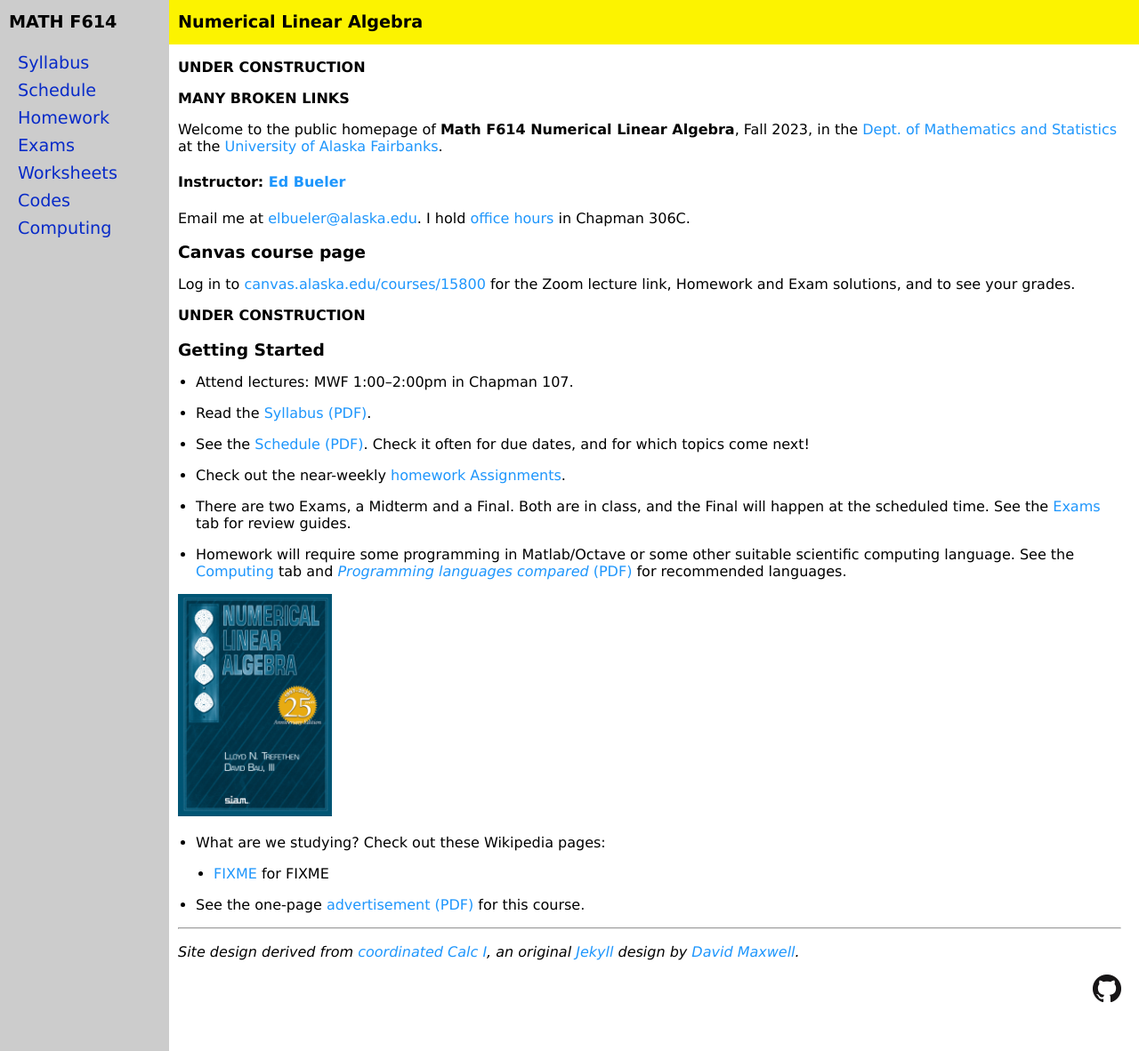
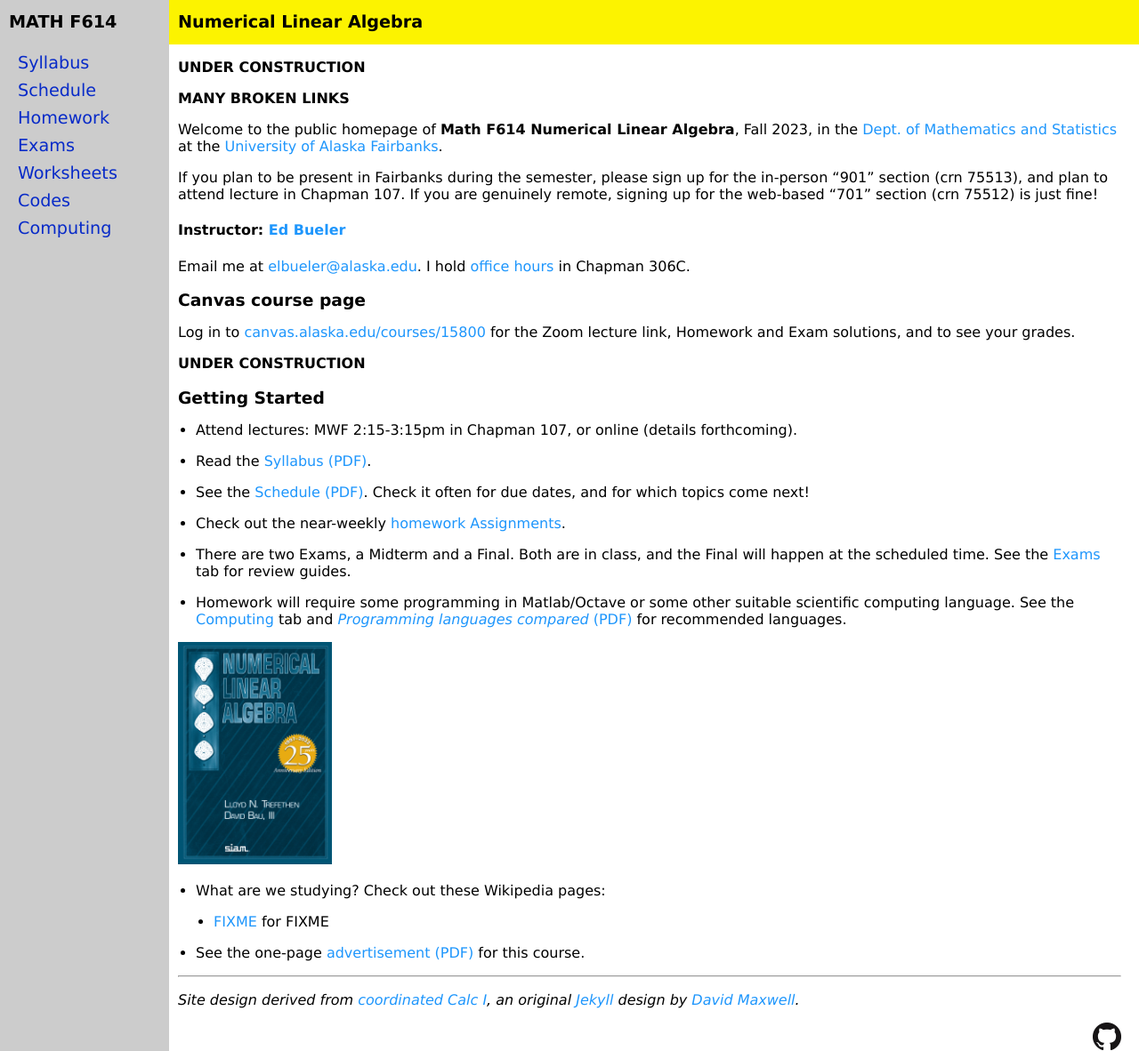
Before and after one commit to bueler/nla, a Jekyll site: the page built from index.md, in a window 1280 px wide and 1182 px high. Shown: the whole window at 89% size. Built offline with Jekyll 4.4.1, drawn with Linux system fonts in a browser that asks for light colours.

Commit message:
clarify in-person vs online

```diff
--- a/index.md
+++ b/index.md
@@ -8,6 +8,8 @@ title: Bueler's Math F614 in Fall 2023 at UAF
 **MANY BROKEN LINKS**
 
 Welcome to the public homepage of **Math F614 Numerical Linear Algebra**, Fall 2023, in the [Dept. of Mathematics and Statistics](http://www.uaf.edu/dms/) at the [University of Alaska Fairbanks](http://www.uaf.edu/).
+
+If you plan to be present in Fairbanks during the semester, please sign up for the in-person "901" section (crn 75513), and plan to attend lecture in Chapman 107.  If you are genuinely remote, signing up for the web-based "701" section (crn 75512) is just fine!
 
 #### Instructor:  [Ed Bueler](http://bueler.github.io/)
 
@@ -21,7 +23,7 @@ Log in to [canvas.alaska.edu/courses/15800](https://canvas.alaska.edu/courses/15
 
 ### Getting Started
 
-* Attend lectures: MWF 1:00–2:00pm in Chapman 107.
+* Attend lectures: MWF 2:15-3:15pm in Chapman 107, or online (details forthcoming).
 
 * Read the [Syllabus (PDF)](assets/general/F23/syllabus.pdf).
 
```
